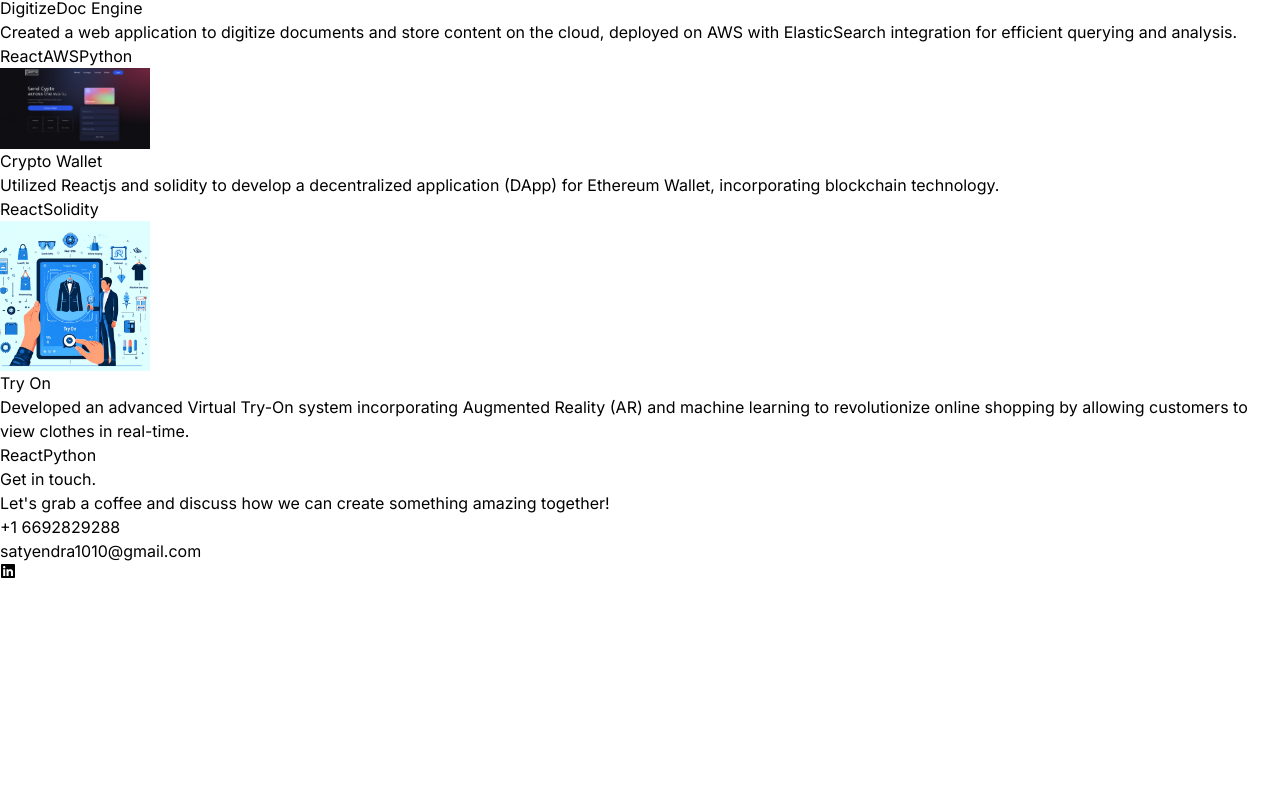
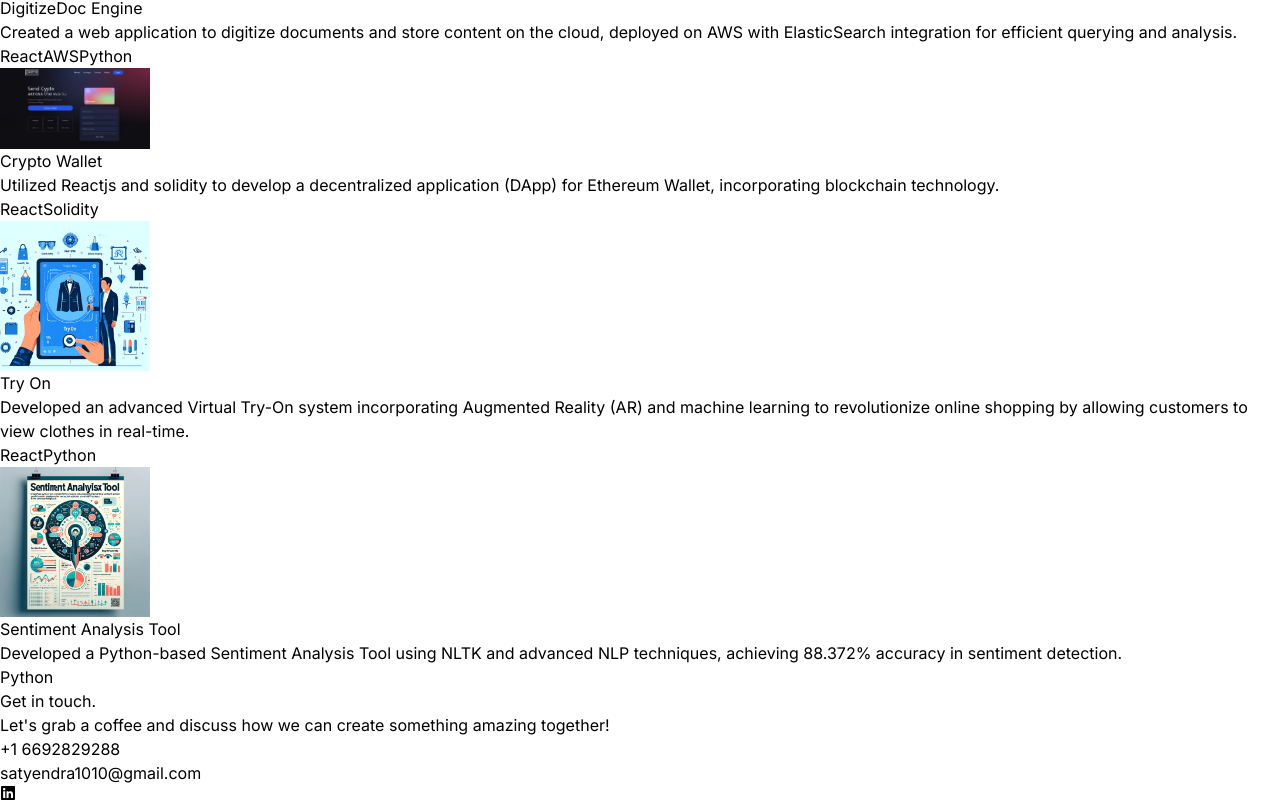
Before and after one commit to satyendra1010/Portfolio, a React (Vite) app: page / in a window 1280 px wide. Shown: the part 1780-2581 px from the top of the page. Before the commit the page ends 2359 px from the top, so only its background shows below. Built offline with nearby package versions, Linux system fonts and the light colour scheme.

Commit message:
Added the NLP project

```diff
--- a/src/constants/index.js
+++ b/src/constants/index.js
@@ -2,6 +2,7 @@ import project1 from "../assets/projects/project-1.png";
 import project2 from "../assets/projects/project-2.png";
 import project3 from "../assets/projects/project-3.png";
 import project4 from "../assets/projects/project-4.png";
+import project5 from "../assets/projects/project 5.png";
 
 export const MAIN = `A passionate and experienced Software Engineer with expertise in Cloud Computing, Distributed Systems, Computer Vision, and Data Visualization.`;
 
@@ -52,6 +53,13 @@ export const PROJECTS = [
       "Developed an advanced Virtual Try-On system incorporating Augmented Reality (AR) and machine learning to revolutionize online shopping by allowing customers to view clothes in real-time.",
     technologies: ["React", "Python"],
   },
+  {
+    title: "Sentiment Analysis Tool",
+    image: project5,
+    description:
+      "Developed a Python-based Sentiment Analysis Tool using NLTK and advanced NLP techniques, achieving 88.372% accuracy in sentiment detection.",
+    technologies: ["Python"],
+  },
 ];
 
 export const CONTACT = {
```
Also changed, not shown: src/assets/projects/project 5.png (added).
